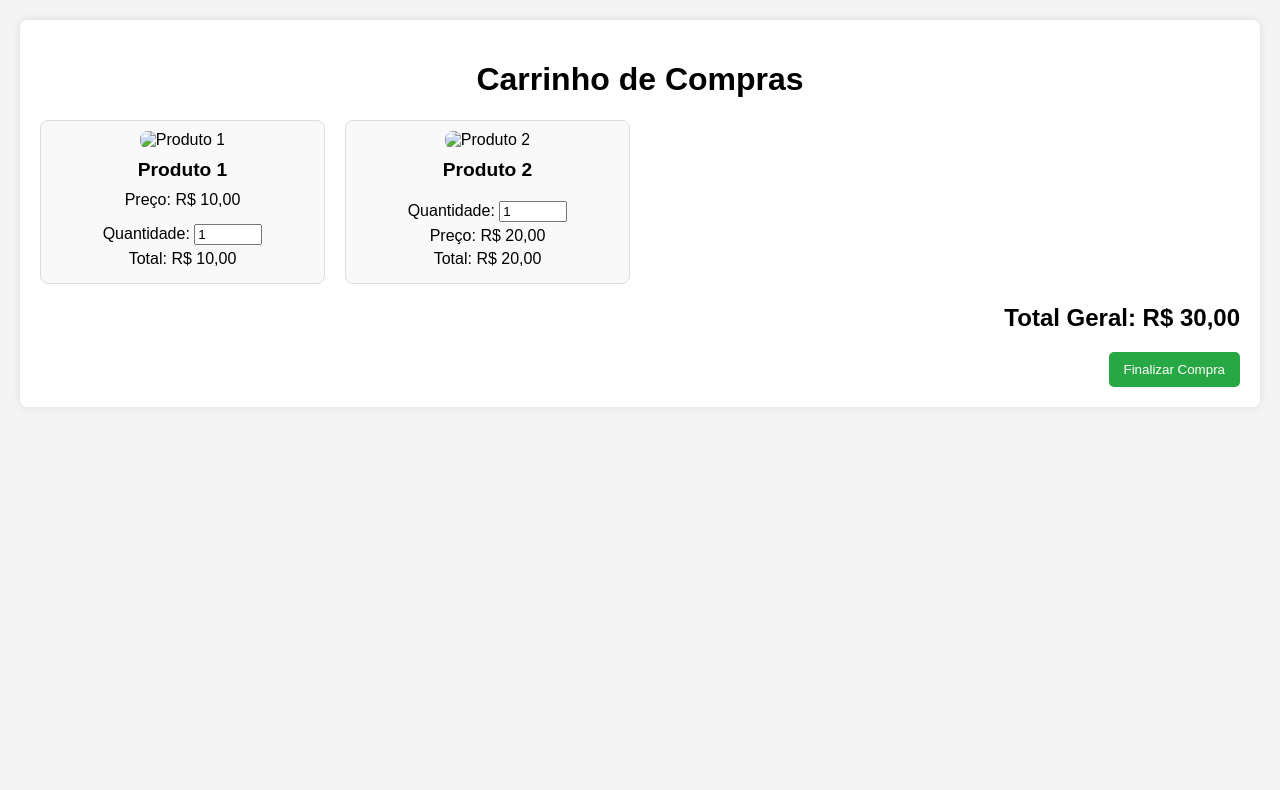
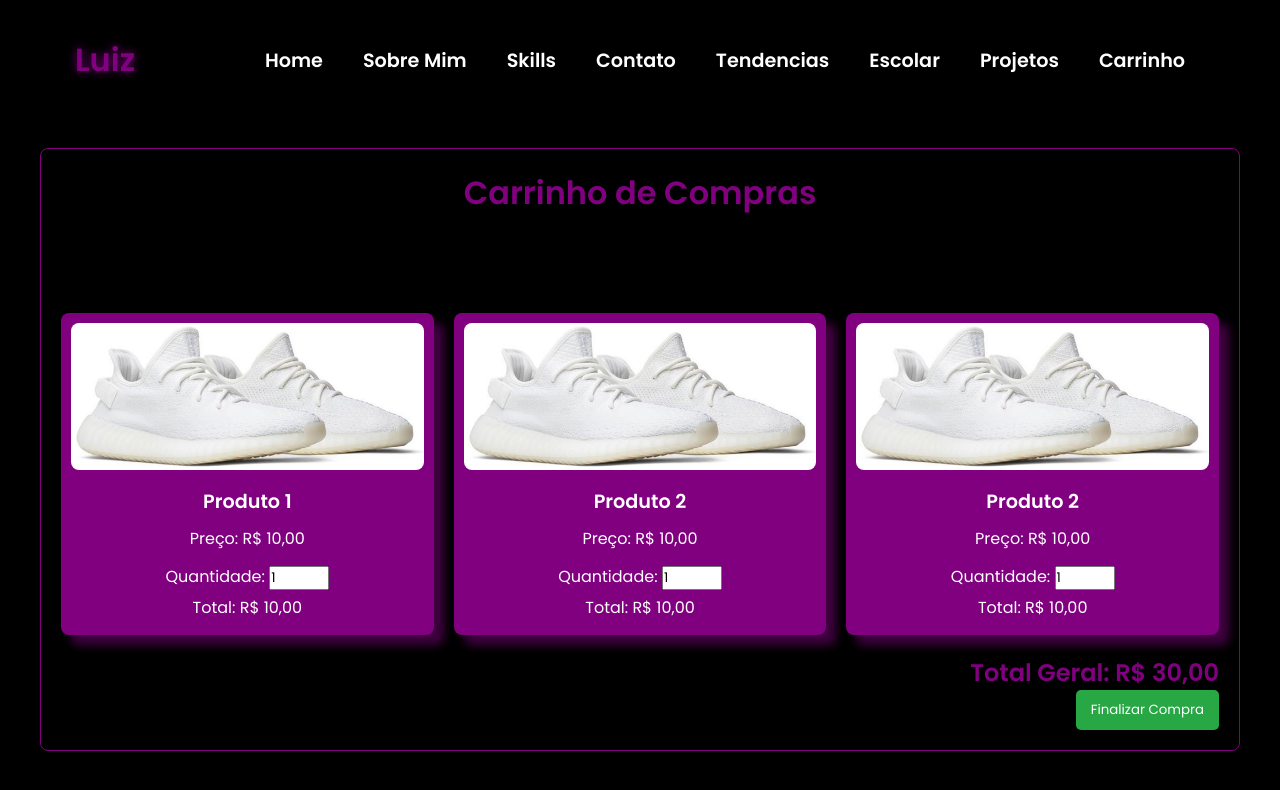
Before and after one commit to LGdds/New-Portf-lio, a plain HTML site: page carrinho.html in a window 1280 px wide. Drawn offline with Linux system fonts and the light colour scheme.

Commit message:
arrumando

```diff
--- a/carrinho.html
+++ b/carrinho.html
@@ -6,13 +6,43 @@
         <meta name="viewport" content="width=device-width, initial-scale=1.0">
         <title>Compras</title>
         <link rel="stylesheet" href="/syles/carrinho.css">
+        <link rel="stylesheet" href="./syles/style.css">
     </head>
     <body>
+        <nav>
+            <div class="nav-container">
+                <div class="logo" data-aos="zoom-in" data-aos-duration="1500">
+                    <span>Luiz</span>
+                </div>
+                <div class="links">
+                    <div class="link" data-aos="fade-up " data-aos-duration="1500" data-aos-delay="100"><a href="./index.html">Home</a></div>
+                    <div class="link" data-aos="fade-up " data-aos-duration="1500" data-aos-delay="200"><a href="#">Sobre Mim</a></div>
+                    <div class="link" data-aos="fade-up " data-aos-duration="1500" data-aos-delay="300"><a href="#">Skills</a></div>
+                    <div class="link" data-aos="fade-up " data-aos-duration="1500" data-aos-delay="500"><a href="#">Contato</a></div>
+                    <div class="link" data-aos="fade-up " data-aos-duration="1500" data-aos-delay="500"><a href="./tendencias.html">Tendencias</a></div>
+                    <div class="link" data-aos="fade-up " data-aos-duration="1500" data-aos-delay="500"><a href="./ano.html">Escolar</a></div>
+                    <div class="link" data-aos="fade-up " data-aos-duration="1500" data-aos-delay="500"><a href="./projetos.html">Projetos</a></div>
+                    <div class="link" data-aos="fade-up " data-aos-duration="1500" data-aos-delay="500"><a href="./carrinho.html">Carrinho</a></div>
+                </div>
+                <i class="fa-solid fa-bars hamburg" onclick="hamburg()"></i>
+            </div>
+                <div class="dropdown">
+                    <div class="links">
+                        <a href="#">Home</a>
+                        <a href="#">Sobre Mim</a>
+                        <a href="#">Skills</a>
+                        <a href="#">Projetos</a>
+                        <a href="#">Contato</a>
+                        <a href="#">Tendencias</a>
+                        <i class="fa-solid fa-xmark cancel" onclick="cancel()"></i>
+                    </div>
+                </div>
+        </nav>
         <div class="container">
             <h1>Carrinho de Compras</h1>
                 <div class="carrinho">
                 <div class="produto">
-                        <img src="produto1.jpg" alt="Produto 1">
+                        <img src="./images/tenis3.jpeg" alt="Produto 1">
                         <h2>Produto 1</h2>
                         <p>Preço: R$ 10,00</p>
                         <label for="quantidade1">Quantidade:</label>
@@ -20,14 +50,21 @@
                         <p>Total: R$ 10,00</p>
                 </div>
                 <div class="produto">
-            <img src="produto2.jpg" alt="Produto 2">
+                    <img src="./images/tenis3.jpeg" alt="Produto 1">
                     <h2>Produto 2</h2>
-            <label for="quantidade2">Quantidade:</label>
-            <input type="number" id="quantidade2" value="1" min="1">
-            <p>Preço: R$ 20,00</p>
-            <p>Total: R$ 20,00</p>
+                    <p>Preço: R$ 10,00</p>
+                    <label for="quantidade1">Quantidade:</label>
+                    <input type="number" id="quantidade1" value="1" min="1">
+                    <p>Total: R$ 10,00</p>
                 </div>
-<!-- Adicione mais produtos conforme necessário -->
+                <div class="produto">
+                    <img src="./images/tenis3.jpeg" alt="Produto 1">
+                    <h2>Produto 2</h2>
+                    <p>Preço: R$ 10,00</p>
+                    <label for="quantidade1">Quantidade:</label>
+                    <input type="number" id="quantidade1" value="1" min="1">
+                    <p>Total: R$ 10,00</p>
+                </div>
             </div>
     <div class="total">
         <h2>Total Geral: R$ 30,00</h2>
--- a/syles/carrinho.css
+++ b/syles/carrinho.css
@@ -7,26 +7,37 @@ body {
  .container {
     max-width: 1200px;
     margin: auto;
-    background: #fff;
+    background-color: black;
+    border: solid 1px purple;
     padding: 20px;
     border-radius: 8px;
     box-shadow: 0 0 10px rgba(0, 0, 0, 0.1);
+    color: purple;
+    margin-top: 3rem;
  }
  h1 {
     text-align: center;
  }
  .carrinho {
-    display: grid;
-    grid-template-columns: repeat(auto-fill, minmax(250px, 1fr));
+    display: flex;
     gap: 20px;
  }
  .produto {
-    background: #f9f9f9;
-    border: 1px solid #ddd;
+    background-color: purple;
     border-radius: 8px;
+    color: white;
     padding: 10px;
     text-align: center;
     transition: box-shadow 0.3s;
+    margin-top: 6rem;
+    box-shadow: 10px 10px 10px rgba(128, 0, 128, 0.5);
+    cursor: pointer;
+ }
+ .produto:hover {
+   background-color: black;
+   border: 1px solid purple;
+   transition: .7s;
+   color: purple;
  }
  .produto img {
     max-width: 100%;
--- a/syles/style.css
+++ b/syles/style.css
@@ -753,4 +753,4 @@ nav {
 
   @keyframes blink {
     50% { border-color: transparent;}
-    }
+  }
```
Also changed, not shown: index.html (+1 -0 lines), images/tenis3.jpeg (added). Lines whose indentation alone changed are shown as unchanged.
